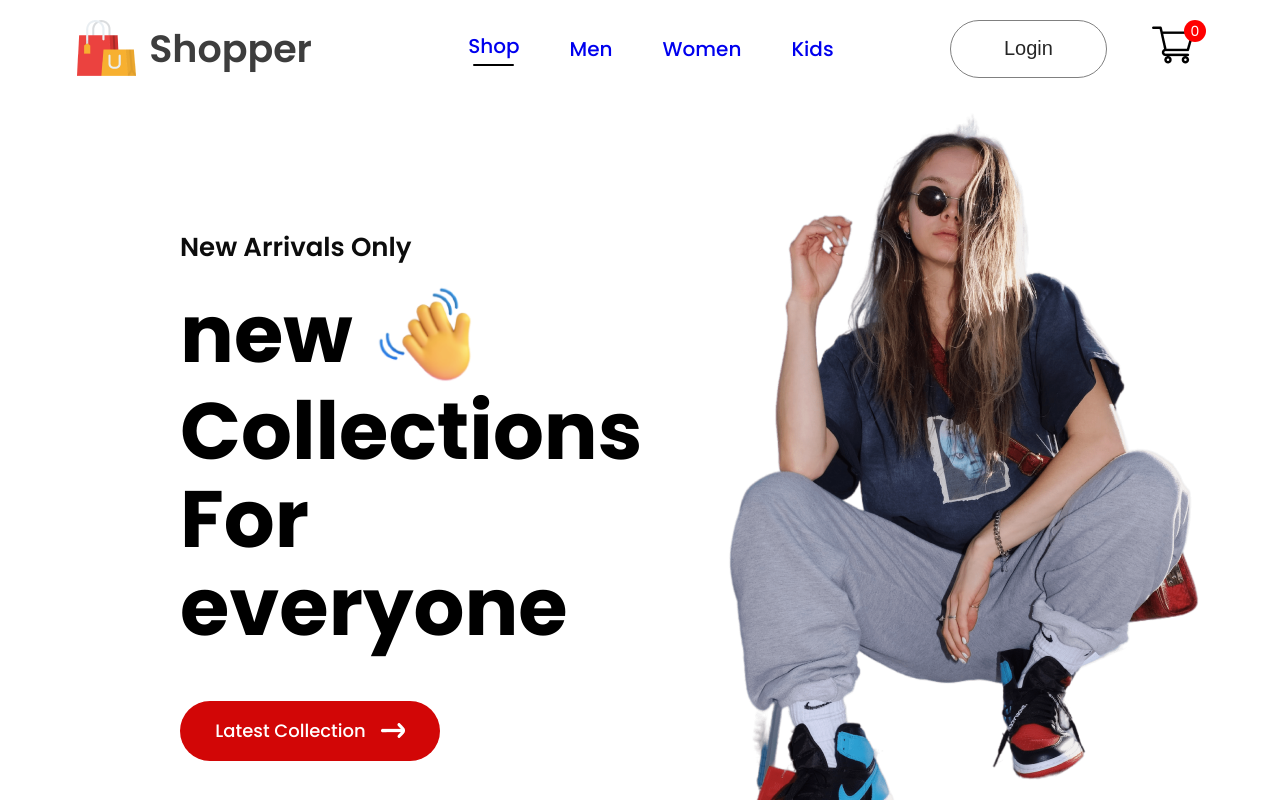
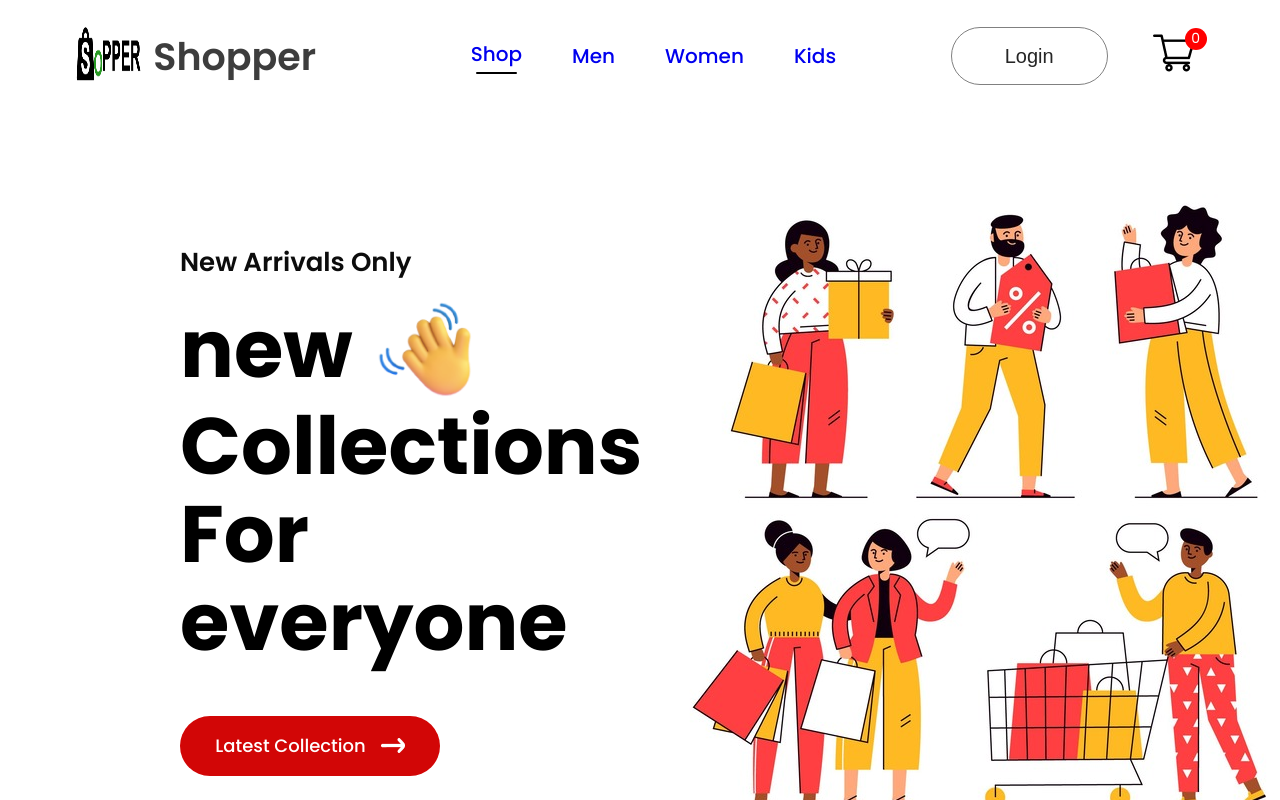
Before and after one commit to Amir-ofclAcnt/SHOPPER, a React (Create React App) app: page / in a window 1280 px wide. Shown: the top 800 px of the page. Built offline with nearby package versions, Linux system fonts and the light colour scheme.

Commit message:
changed some product images

```diff
--- a/src/Components/Navbar/Navbar.css
+++ b/src/Components/Navbar/Navbar.css
@@ -5,9 +5,14 @@
   box-shadow: 0 1px 3px -2px black;
 }
 .nav-logo {
+
   display: flex;
   align-items: center;
   gap: 10px;
+}
+.nav-f-logo{
+  width: 70px;
+  height: 80px;
 }
 .nav-logo p {
   color: rgb(61, 61, 61);
--- a/src/Components/Navbar/Navbar.jsx
+++ b/src/Components/Navbar/Navbar.jsx
@@ -12,7 +12,7 @@
   return (
     <div className="navbar">
       <div className="nav-logo">
-        <img src={logo} alt="" />
+        <img className="nav-f-logo" src={logo} alt="" />
         <p>Shopper</p>
       </div>
       <ul className="nav-menu">
```
Also changed, not shown: src/Components/Assets/hero_image.png, src/Components/Assets/logo.png.
